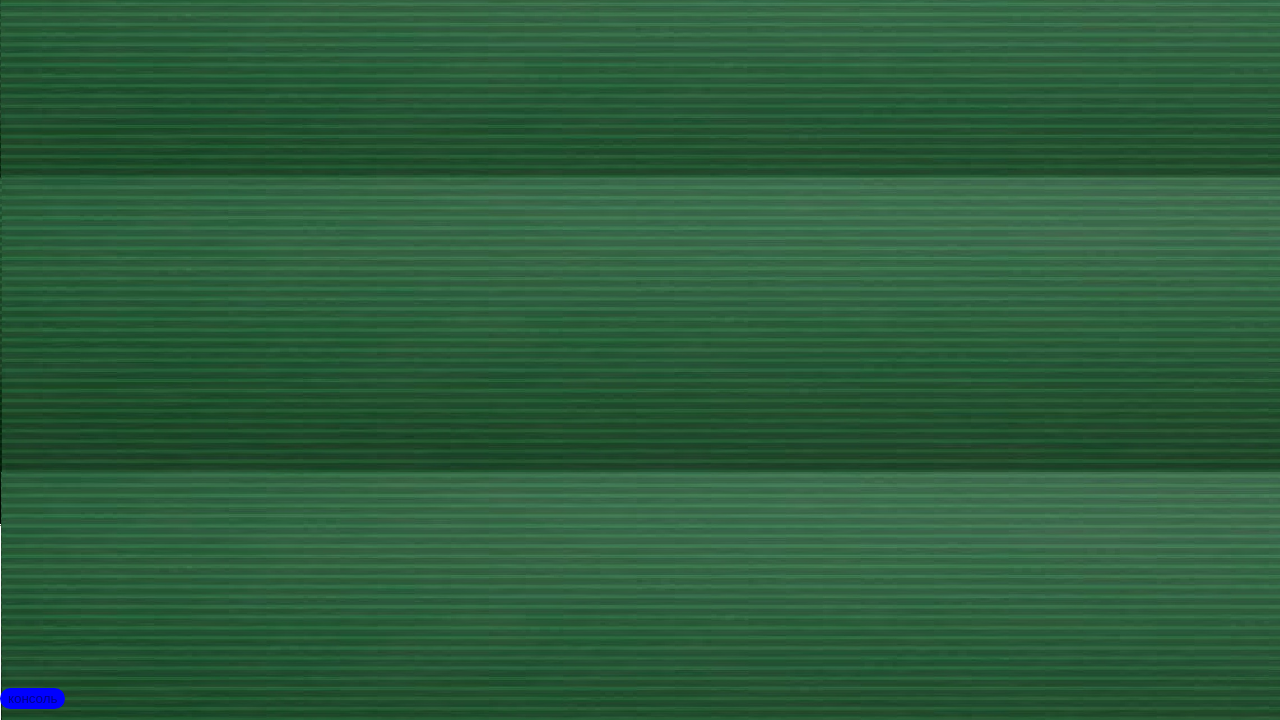
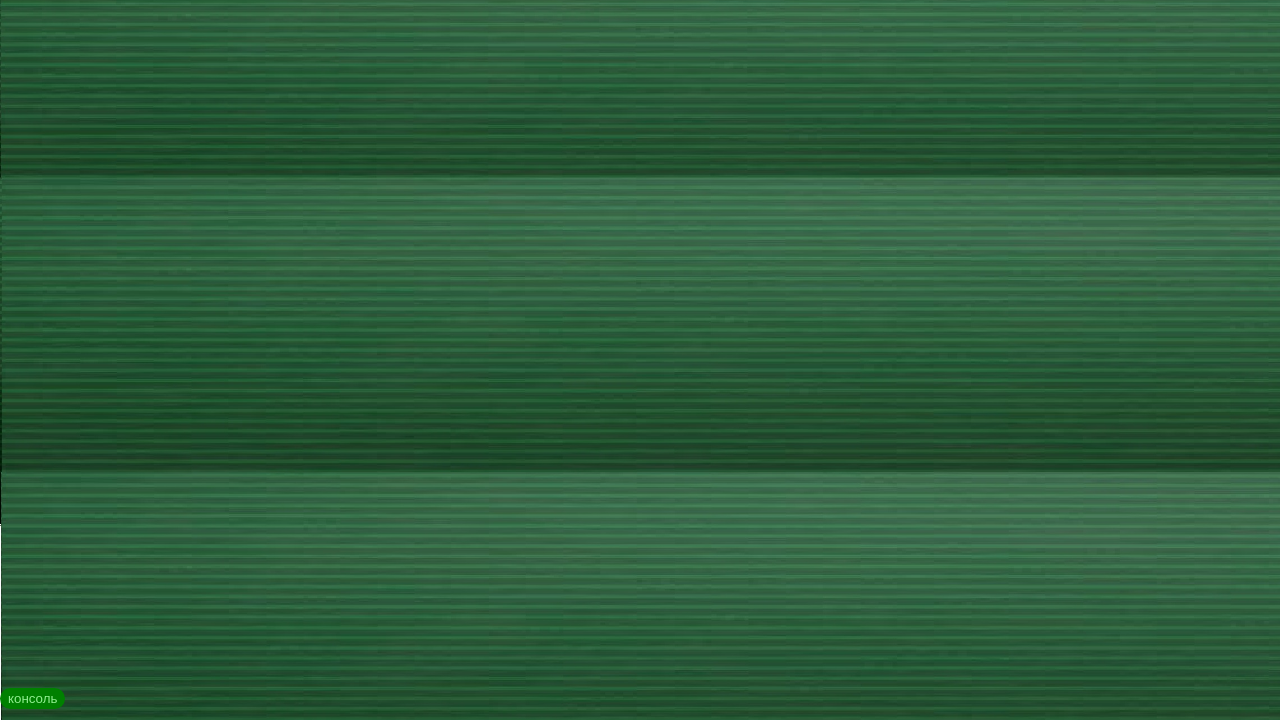
Before and after one commit to rjombagen/rjombagen.github.io, a plain HTML site: page index.html in a window 1280 px wide. Shown: the part 80-800 px from the top of the page. Drawn offline with Linux system fonts and the light colour scheme.

Commit message:
Update style.css

```diff
--- a/style.css
+++ b/style.css
@@ -18,8 +18,8 @@
 	position: absolute;
 	top:96%;
 	left:0%;
-	border:2px solid blue;
-	background-color: blue;
+	border:2px solid green;
+	background-color: green;
 	border-radius: 20px;
-	color: #00008b;
+	color: #90ee90;
 }
```
